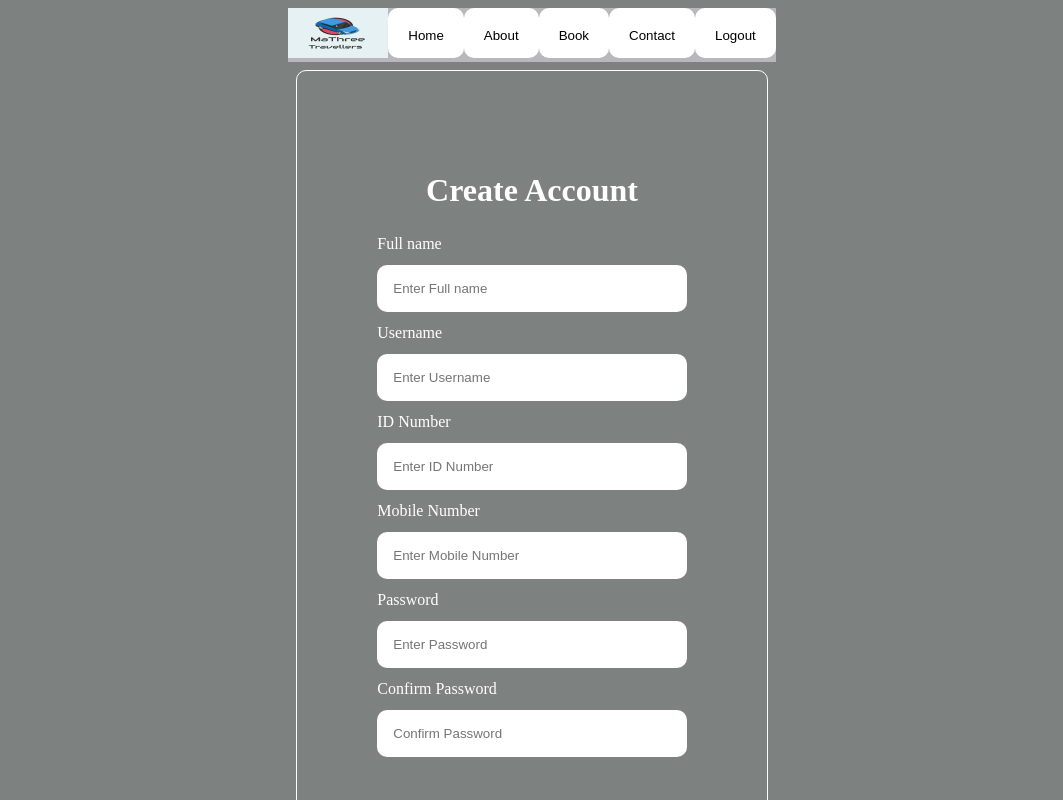
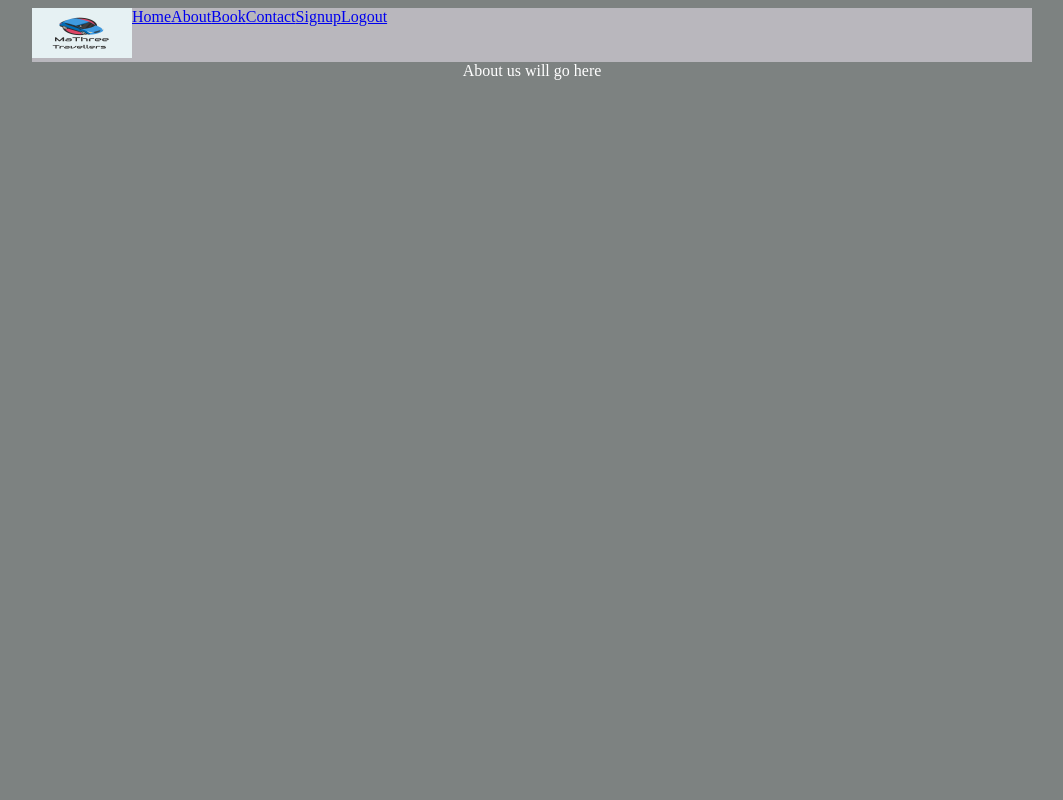
Before and after one commit to evansochieng/MaThree, a React (Create React App) app in the folder client/: page /about in a window 1280 px wide. Shown: the top 800 px of the page, without its empty margins (108-1171 px from the left). Built offline with nearby package versions, Linux system fonts and the light colour scheme.

Commit message:
create the nav bar and routes for other pages

```diff
--- /dev/null
+++ b/client/src/App.js
@@ -0,0 +1,27 @@
+import React from "react";
+import { Route, Routes } from "react-router-dom";
+import Home from "./components/Home";
+import Register from "./components/Register";
+import About from "./components/About";
+import Book from "./components/Book";
+import Contact from "./components/Contact";
+import Logout from "./components/Logout";
+import NavBar from './components/NavBar';
+
+function App() {
+  return (
+    <div>
+      <NavBar />
+      <Routes>
+        <Route exact path="/signup" element={<Register />} />
+        <Route exact path="/" element={<Home />} />
+        <Route exact path="/about" element={<About />} />
+        <Route exact path="/book" element={<Book />} />
+        <Route exact path="/contact" element={<Contact />} />
+        <Route exact path="/logout" element={<Logout />} />
+      </Routes>
+    </div>
+  );
+}
+
+export default App;
--- /dev/null
+++ b/client/src/components/About.js
@@ -0,0 +1,11 @@
+import React from 'react'
+
+const About = () => {
+  return (
+    <div>
+        About us will go here
+    </div>
+  )
+}
+
+export default About
--- a/client/src/components/App.js
+++ /dev/null
@@ -1,14 +0,0 @@
-import React from 'react';
-import Home from './Home';
-import Register from "./Register";
-
-function App() {
-  return (
-    <div>
-      <Home />
-      <Register />
-    </div>
-  );
-}
-
-export default App;
--- /dev/null
+++ b/client/src/components/Book.js
@@ -0,0 +1,11 @@
+import React from 'react'
+
+function Book() {
+  return (
+    <div>
+        Booking page
+    </div>
+  )
+}
+
+export default Book
--- /dev/null
+++ b/client/src/components/Contact.js
@@ -0,0 +1,11 @@
+import React from 'react'
+
+function Contact() {
+  return (
+    <div>
+        <p>Our contacts will go here</p>
+    </div>
+  )
+}
+
+export default Contact
--- a/client/src/components/Home.js
+++ b/client/src/components/Home.js
@@ -1,11 +1,10 @@
 import React from "react";
-import NavBar from "./NavBar";
 
 const Home = () => {
 
     return (
         <div>
-            <NavBar />
+            My home screen
         </div>
     )
 
--- /dev/null
+++ b/client/src/components/Logout.js
@@ -0,0 +1,11 @@
+import React from "react";
+
+const Logout = () => {
+    return (
+        <div>
+            <button>Logout</button>
+        </div>
+    )
+}
+
+export default Logout;
--- a/client/src/components/NavBar.js
+++ b/client/src/components/NavBar.js
@@ -10,6 +10,7 @@ const NavBar = () => {
             display: "flex",
             flexDirection: "row",
             backgroundColor: "#B9B7BD",
+            width: "1000px",
           }}
         >
           <div>
@@ -24,14 +25,27 @@ const NavBar = () => {
               height: "50px",
               display: "flex",
               justifyContent: "flex-end",
-              float: "right",
+              float: "right"
             }}
           >
-            <button>Home</button>
-            <button>About</button>
-            <button>Book</button>
-            <button>Contact</button>
-            <button>Logout</button>
+            <NavLink to="/" exact="true">
+              Home
+            </NavLink>
+            <NavLink to="/about" exact="true">
+              About
+            </NavLink>
+            <NavLink to="/book" exact="true">
+              Book
+            </NavLink>
+            <NavLink to="/contact" exact="true">
+              Contact
+            </NavLink>
+            <NavLink to="/signup" exact="true">
+              Signup
+            </NavLink>
+            <NavLink to="/logout" exact="true">
+              Logout
+            </NavLink>
           </div>
         </div>
       </div>
--- a/client/src/index.css
+++ b/client/src/index.css
@@ -33,7 +33,7 @@ button {
 body {
    text-align: center;
   display: flex;
-  min-height: 100vh;
+  /*min-height: 100vh;*/
   align-items: center;
   justify-content: center;
   color: white;
```
Also changed, not shown: client/src/index.js (+13 -7 lines).
